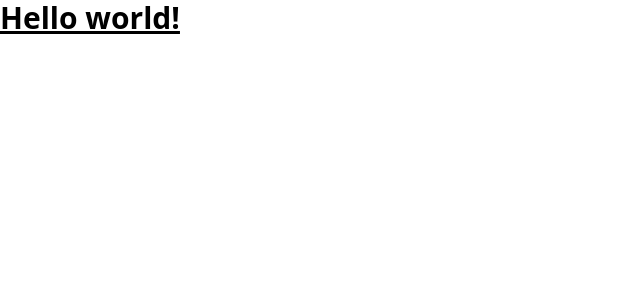
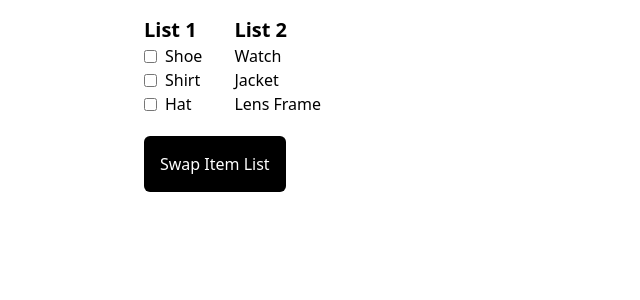
Before and after one commit to abdtriedcoding/react-interview-questions, a React (Vite) app: page / in a window 1280 px wide. Shown: the top 300 px of the page, without its empty margins (0-640 px from the left). Built offline with nearby package versions, Linux system fonts and the light colour scheme.

Commit message:
SwapListItems question solution

```diff
--- a/src/App.tsx
+++ b/src/App.tsx
@@ -1,3 +1,9 @@
+import SwapListItems from "./components/swap-list-items";
+
 export default function App() {
-  return <h1 className="text-3xl font-bold underline">Hello world!</h1>;
+  return (
+    <>
+      <SwapListItems />
+    </>
+  );
 }
--- /dev/null
+++ b/src/components/swap-list-items.tsx
@@ -0,0 +1,76 @@
+// Que: Create two lists and make functionality such that if click on a list item it will swap with the another created list item when marked checked, button  should be there to swap that marked list items.
+
+import { useState } from "react";
+
+export default function SwapListItems() {
+  const [list1, setList1] = useState([
+    { title: "Shoe", checked: false },
+    { title: "Shirt", checked: false },
+    { title: "Hat", checked: false },
+  ]);
+
+  const [list2, setList2] = useState([
+    { title: "Watch", checked: false },
+    { title: "Jacket", checked: false },
+    { title: "Lens Frame", checked: false },
+  ]);
+
+  const handelSelect = (index: number) => {
+    const updatedList = [...list1];
+    updatedList[index].checked = !updatedList[index].checked;
+    setList1(updatedList);
+  };
+
+  const handelSwapItem = () => {
+    const updatedList1 = [...list1];
+    const updatedList2 = [...list2];
+    updatedList1.forEach((item, index) => {
+      if (item.checked) {
+        const title = updatedList2[index].title;
+        updatedList2[index].title = updatedList1[index].title;
+        updatedList1[index].title = title;
+        updatedList1[index].checked = false;
+      }
+    });
+    setList1(updatedList1);
+    setList2(updatedList2);
+  };
+
+  return (
+    <>
+      <div className="max-w-5xl w-full mx-auto justify-center items-center space-y-5 p-4">
+        <div className="flex space-x-8">
+          <div>
+            <h1 className="font-semibold text-xl">List 1</h1>
+            <ul>
+              {list1.map((item, index) => (
+                <div className="flex space-x-2 items-center">
+                  <input
+                    type="checkbox"
+                    checked={item.checked}
+                    onClick={() => handelSelect(index)}
+                  />
+                  <li key={index}>{item.title}</li>
+                </div>
+              ))}
+            </ul>
+          </div>
+          <div>
+            <h1 className="font-semibold text-xl">List 2</h1>
+            <ul>
+              {list2.map((item, index) => (
+                <li key={index}>{item.title}</li>
+              ))}
+            </ul>
+          </div>
+        </div>
+        <button
+          onClick={handelSwapItem}
+          className="p-4 bg-black text-white rounded-md"
+        >
+          Swap Item List
+        </button>
+      </div>
+    </>
+  );
+}
```
